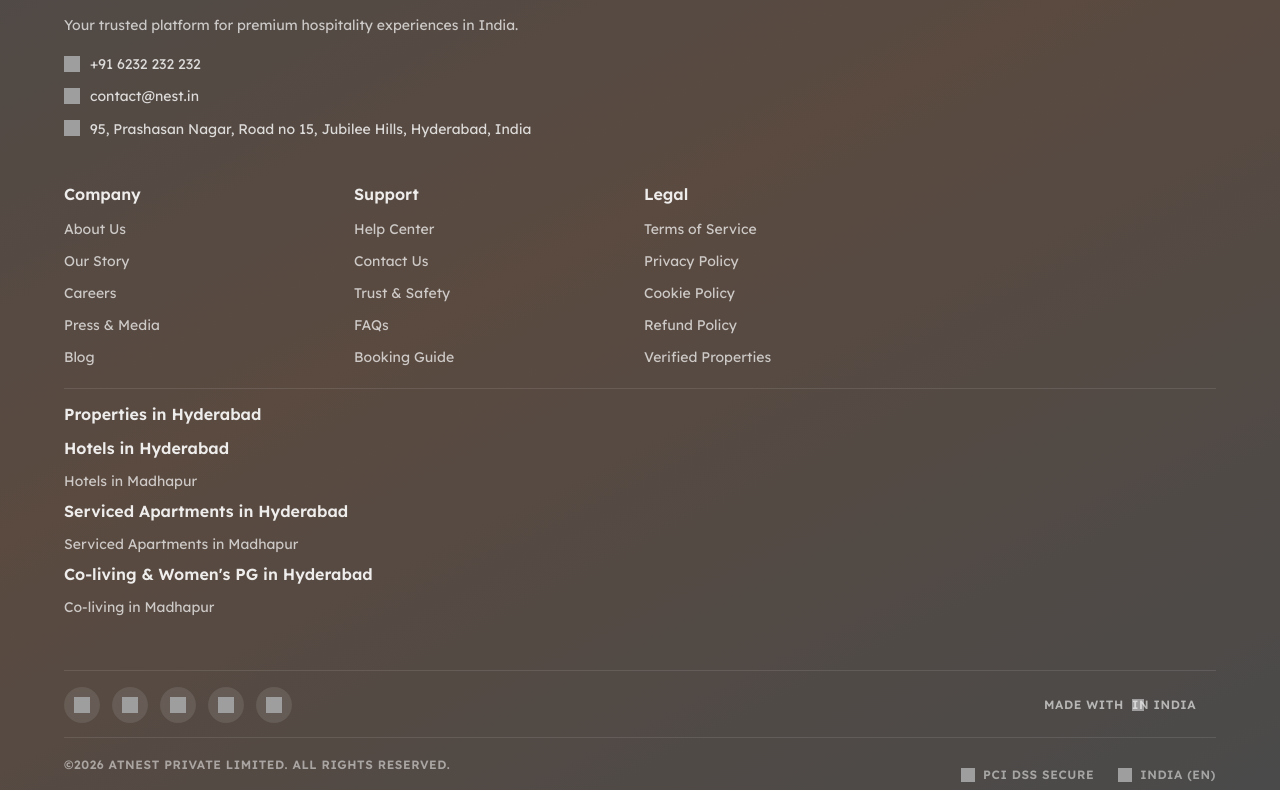
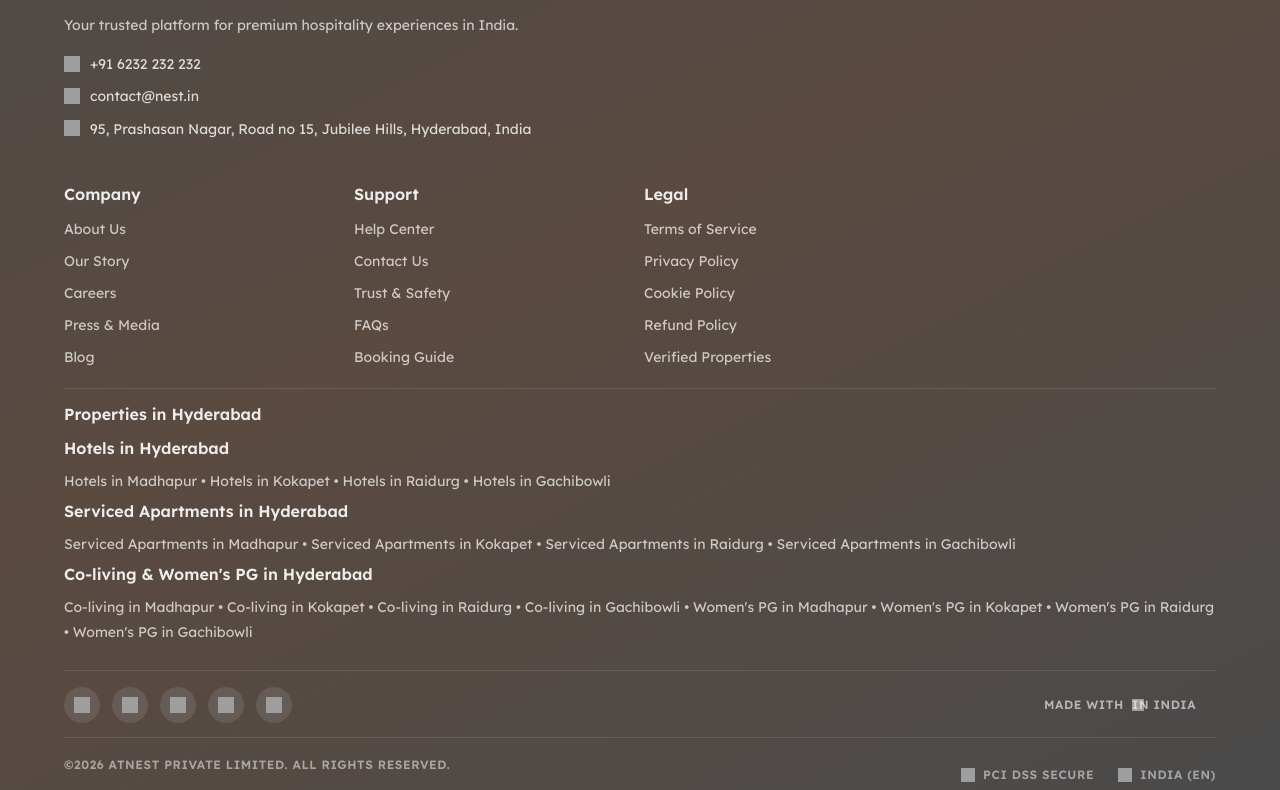
Before and after one commit to nishanth-reddy-m/atnest, an Angular app: page / in a window 1280 px wide. Shown: the part 7081-7871 px from the top of the page. Built offline with nearby package versions, Linux system fonts and the light colour scheme; grey boxes are pictures that could not be loaded.

Commit message:
footer fixed

```diff
--- a/src/app/footer/footer.component.css
+++ b/src/app/footer/footer.component.css
@@ -386,7 +386,6 @@
 
 .footer__right-section {
   display: flex;
-  gap: 300px;
   align-items: flex-start;
   position: relative;
   flex-shrink: 0;
--- a/src/app/footer/footer.component.html
+++ b/src/app/footer/footer.component.html
@@ -169,7 +169,7 @@
             <p data-node-id="765:23112">Hotels in Hyderabad</p>
           </div>
           <div class="footer__properties-links" data-name="Container" data-node-id="765:23113">
-            <a href="#" data-node-id="765:23114">Hotels in Madhapur</a>
+            <a href="#" data-node-id="765:23114">Hotels in Madhapur • Hotels in Kokapet • Hotels in Raidurg • Hotels in Gachibowli</a>
           </div>
         </div>
 
@@ -178,7 +178,7 @@
             <p data-node-id="765:23117">Serviced Apartments in Hyderabad</p>
           </div>
           <div class="footer__properties-links" data-name="Container" data-node-id="765:23118">
-            <a href="#" data-node-id="765:23119">Serviced Apartments in Madhapur</a>
+            <a href="#" data-node-id="765:23119">Serviced Apartments in Madhapur • Serviced Apartments in Kokapet • Serviced Apartments in Raidurg • Serviced Apartments in Gachibowli</a>
           </div>
         </div>
 
@@ -187,7 +187,7 @@
             <p data-node-id="765:23122">Co-living & Women's PG in Hyderabad</p>
           </div>
           <div class="footer__properties-links" data-name="Container" data-node-id="765:23123">
-            <a href="#" data-node-id="765:23124">Co-living in Madhapur</a>
+            <a href="#" data-node-id="765:23124">Co-living in Madhapur • Co-living in Kokapet • Co-living in Raidurg • Co-living in Gachibowli • Women's PG in Madhapur • Women's PG in Kokapet • Women's PG in Raidurg • Women's PG in Gachibowli</a>
           </div>
         </div>
       </div>
```
